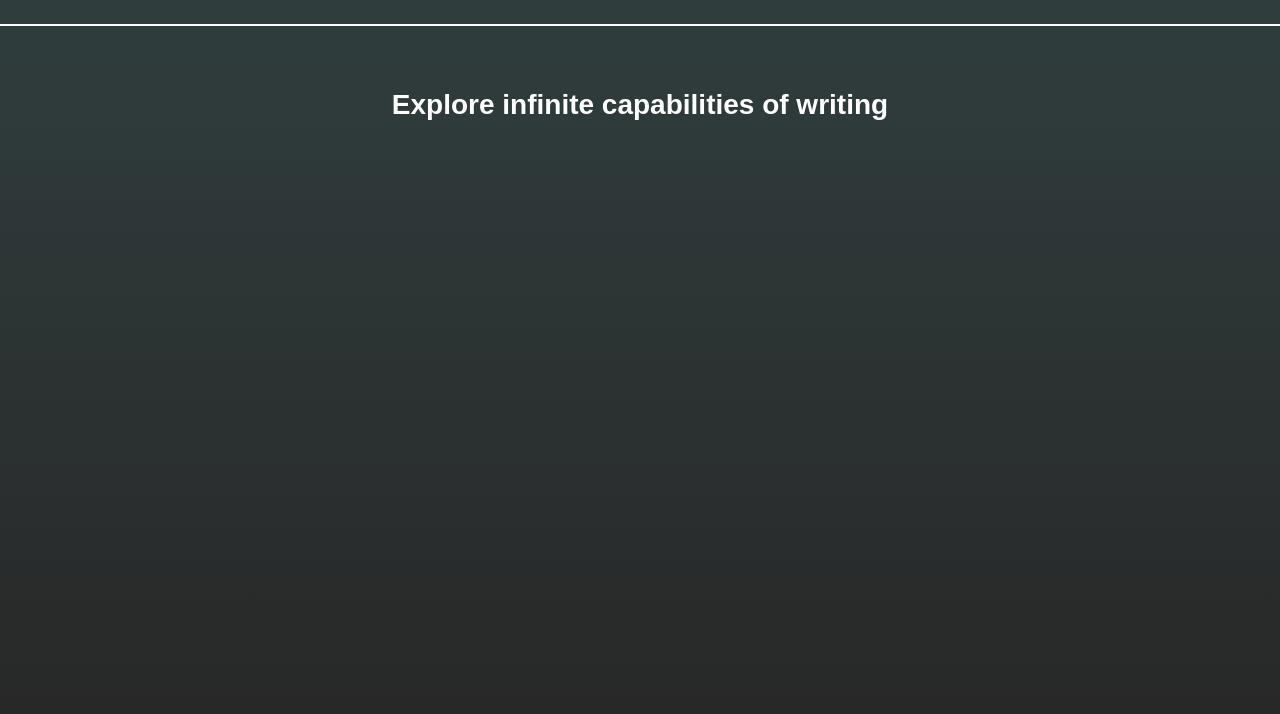
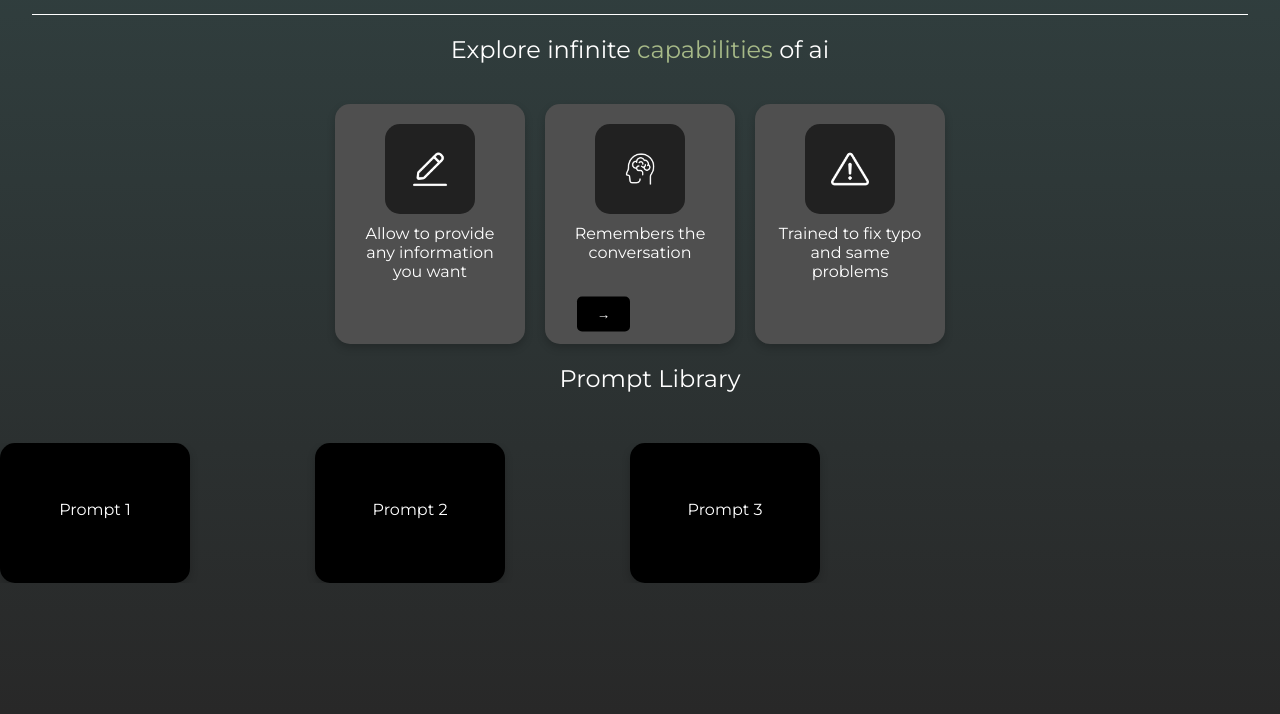
Before and after one commit to pOsdas/Frontend, a plain HTML site: page index.html in a window 1280 px wide. Shown: the part 86-800 px from the top of the page. Drawn offline with Linux system fonts and the light colour scheme.

Commit message:
developing website

```diff
--- a/assets/css/style.css
+++ b/assets/css/style.css
@@ -1,7 +1,8 @@
 /* Общие стили */
 body {
     margin: 0;
-    font-family: Arial, sans-serif;
+    padding: 0;
+    font-family: 'Montserrat', sans-serif;
     background: linear-gradient(to bottom, #314040, #282828); /* Градиентный фон */
     color: white;
     display: flex;
@@ -9,6 +10,10 @@ body {
     align-items: center;
     justify-content: start;
     height: 100vh;
+}
+
+h1, h2 {
+    font-weight: 300; /* Более тонкий стиль */
 }
 
 /* Стили для заголовка и логотипа */
@@ -35,6 +40,13 @@ header {
 .logo h1 {
     font-size: 24px;
     margin: 0;
+}
+
+.separator {
+    width: 95%;
+    height: 1px;
+    background-color: #fff;
+    margin-top: 10px;
 }
 
 /* Кнопки Sign Up и Login */
@@ -84,6 +96,125 @@ nav {
     font-size: 28px;
 }
 
+.highlight {
+    color: #a7ba88;
+}
+
+.box-container {
+    display: flex;
+    justify-content: space-around;
+    margin-top: 20px;
+    gap: 20px;
+}
+
+.box {
+    width: 150px;
+    height: 200px;
+    background-color: #4f4f4f;
+    border-radius: 15px;
+    text-align: center;
+    padding: 20px;
+    box-shadow: 0 4px 8px rgba(0, 0, 0, 0.2);
+}
+
+.icon-wrapper {
+    width: 90px;
+    height: 90px;
+    background-color: #212121; /* Темнее, чтобы выделить иконку */
+    border-radius: 15px;
+    display: flex;
+    justify-content: center;
+    align-items: center;
+    margin: 0 auto 10px auto; /* Центрируем и добавляем отступ снизу */
+}
+
+.icon-wrapper img {
+    width: 50px;
+    height: 50px;
+}
+
+.box img {
+    width: 38px;
+    height: 38px;
+}
+
+.box p {
+    color: white;
+    margin-top: 10px;
+    font-size: 16px;
+}
+
+/* Заголовок для слайдера */
+.slider-heading-left {
+    justify-content: space-between;
+    text-align: left;
+    font-weight: 400;
+    font-family: 'Montserrat', sans-serif;
+    margin-left: 20px;
+}
+
+/* Слайдер занимает всю ширину страницы */
+.slider {
+    width: 100%; /* Ширина слайдера на 100% экрана */
+    overflow: hidden;
+    margin: 30px 0; /* Отступ сверху и снизу */
+    position: relative;
+}
+
+/* Слайдер для перемещения элементов */
+.slider-track {
+    display: flex;
+    transition: transform 0.5s ease;
+}
+
+.slider-item {
+    min-width: 300px; /* Ширина каждого слайда */
+    margin-right: 15px; /* Отступ между слайдами */
+}
+
+.slider-item .box {
+    background-color: #000; /* Чёрный фон боксов */
+    color: white;
+    border-radius: 15px; /* Закругленные углы */
+    text-align: center;
+    padding: 20px;
+    height: 100px;
+    display: flex;
+    justify-content: center;
+    align-items: center;
+}
+
+/* Стили для кнопок переключения слайдов */
+.slider-btn {
+    position: absolute;
+    top: 50%;
+    transform: translateY(-50%);
+    background-color: rgba(255, 255, 255, 0.7);
+    border: none;
+    padding: 10px;
+    cursor: pointer;
+    z-index: 1; /* Поверх слайдера */
+}
+
+.slider-controls {
+    display: flex;
+    justify-content: flex-end; /* Выровнять кнопку вправо */
+    margin-right: 20px; /* Отступ справа */
+}
+
+.move-right-btn {
+    padding: 10px 20px;
+    background-color: #000;
+    color: #fff;
+    border: none;
+    border-radius: 5px;
+    cursor: pointer;
+}
+
+.move-right-btn:hover {
+    background-color: #333;
+}
+
 /* Адаптивность для мобильных устройств */
 @media (max-width: 768px) {
     header {
--- a/index.html
+++ b/index.html
@@ -4,13 +4,15 @@
     <meta charset="UTF-8">
     <meta name="viewport" content="width=device-width, initial-scale=1.0">
     <title>Your App Name</title>
+    <link href="https://fonts.googleapis.com/css2?family=Montserrat:wght@400;700&display=swap" rel="stylesheet">
     <link rel="stylesheet" href="assets/css/style.css">
 </head>
 <body>
     <header>
         <div class="logo">
-            <img src="assets/icons/app-ico.png" alt="App Icon">
-            <h1>Your App Name</h1>
+            <img src="assets/images/artificial-intelligence.png" alt="App Icon">
+            <h1>MindHelp</h1>
+            <div class="separator"></div>
         </div>
         <nav>
             <a href="#" class="btn signup">Sign Up</a>
@@ -18,10 +20,61 @@
         </nav>
     </header>
 
-    <hr class="divider">
+    <div class="separator"></div>
 
-    <section class="intro">
-        <h2>Explore infinite capabilities of writing</h2>
-    </section>
+    <h2>Explore infinite <span class="highlight">capabilities</span> of ai</h2>
+
+    <!-- Контейнер для боксов -->
+    <div class="box-container">
+        <div class="box">
+            <div class="icon-wrapper">
+                <img src="assets/images/edit-text.png" alt="Icon 1">
+            </div>
+            <p>Allow to provide any information you want</p>
+        </div>
+        <div class="box">
+            <div class="icon-wrapper">
+                <img src="assets/images/human-brain.png" alt="Icon 2">
+            </div>
+            <p>Remembers the conversation</p>
+        </div>
+        <div class="box">
+            <div class="icon-wrapper">
+                <img src="assets/images/danger.png" alt="Icon 3">
+            </div>
+            <p>Trained to fix typo and same problems</p>
+        </div>
+    </div>
+
+    <!-- Слайдер -->
+    <h2 class="slider-heading-left">Prompt Library</h2>
+    <div class="slider">
+        <div class="slider-track">
+            <div class="slider-item">
+                <div class="box">
+                    <p>Prompt 1</p>
+                </div>
+            </div>
+            <div class="slider-item">
+                <div class="box">
+                    <p>Prompt 2</p>
+                </div>
+            </div>
+            <div class="slider-item">
+                <div class="box">
+                    <p>Prompt 3</p>
+                </div>
+            </div>
+        </div>
+    </div>
+
+    <!-- Кнопки для управления слайдером -->
+    <div class="slider-controls">
+        <button class="slider-btn move-right-btn">→</button>
+        <!-- →← -->
+    </div>
+
+    <!-- Закрывающий тег body -->
+<script src="assets/js/slider.js"></script>
 </body>
 </html>
```
